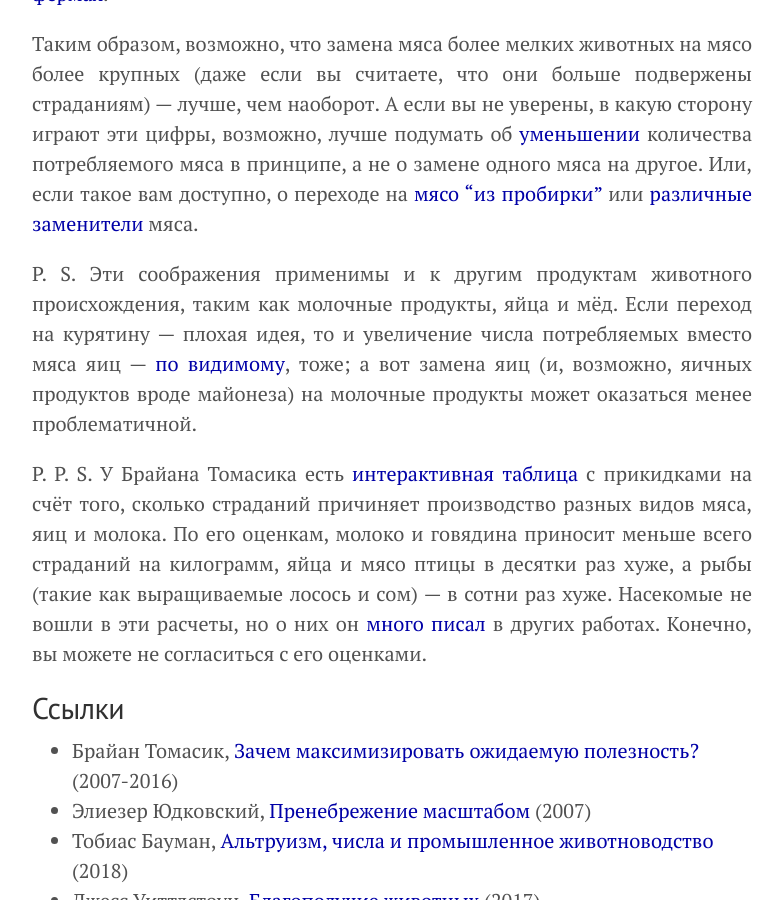
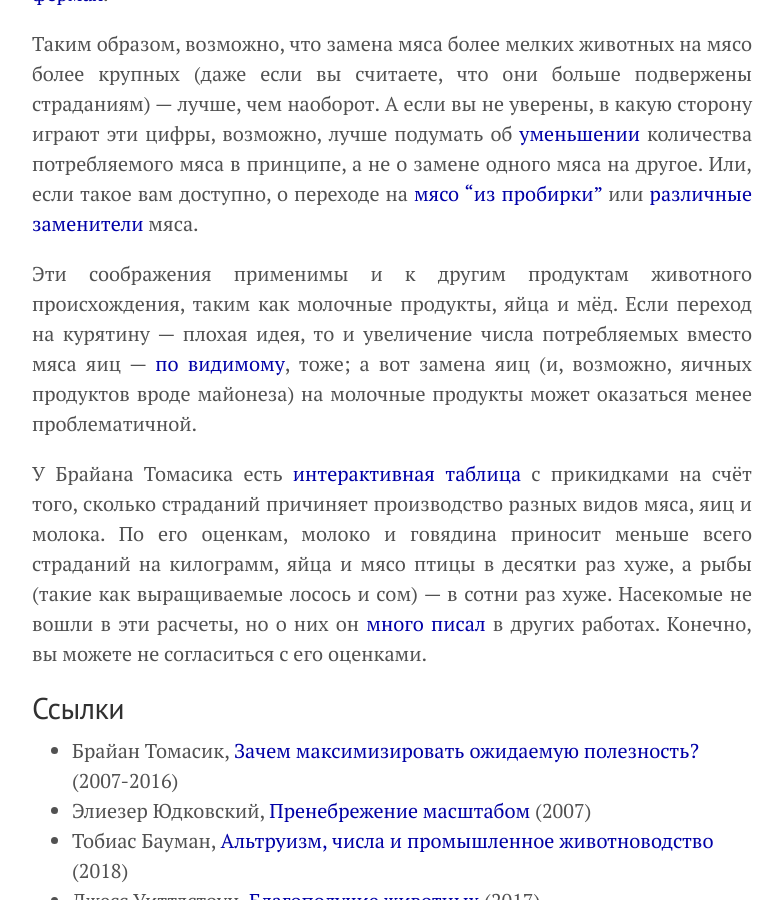
Before and after one commit to KKirdan/kkirdan.github.io, a Jekyll site: the page built from blog/_posts/3. average/2025-07-23-a9.md, in a window 1280 px wide and 900 px high, scrolled down 1481 px. Shown: the whole window, without its empty margins (248-1031 px from the left). Built offline with Jekyll 4.4.1, drawn with Linux system fonts in a browser that asks for light colours.

Commit message:
Update 2025-07-23-a9.md

```diff
--- a/blog/_posts/3. average/2025-07-23-a9.md
+++ b/blog/_posts/3. average/2025-07-23-a9.md
@@ -18,9 +18,9 @@ preview: images/a30c2718-93aa-4bba-9145-8dea1f5e41b7.jpg
 
 Таким образом, возможно, что замена мяса более мелких животных на мясо более крупных (даже если вы считаете, что они больше подвержены страданиям) — лучше, чем наоборот. А если вы не уверены, в какую сторону играют эти цифры, возможно, лучше подумать об [уменьшении](https://www.reducetarian.org/) количества потребляемого мяса в принципе, а не о замене одного мяса на другое. Или, если такое вам доступно, о переходе на [мясо "из пробирки"](https://biomolecula.ru/articles/kultiviruemoe-miaso-produkt-zavtrashnego-dnia) или [различные заменители](https://vk.com/eatingbetter) мяса.
 
-P. S. Эти соображения применимы и к другим продуктам животного происхождения, таким как молочные продукты, яйца и мёд. Если переход на курятину — плохая идея, то и увеличение числа потребляемых вместо мяса яиц — [по видимому](https://voicesforanimals.ru/why/chickens/hens), тоже; а вот замена яиц (и, возможно, яичных продуктов вроде майонеза) на молочные продукты может оказаться менее проблематичной.
+Эти соображения применимы и к другим продуктам животного происхождения, таким как молочные продукты, яйца и мёд. Если переход на курятину — плохая идея, то и увеличение числа потребляемых вместо мяса яиц — [по видимому](https://voicesforanimals.ru/why/chickens/hens), тоже; а вот замена яиц (и, возможно, яичных продуктов вроде майонеза) на молочные продукты может оказаться менее проблематичной.
 
-P. P. S. У Брайана Томасика есть [интерактивная таблица](https://reducing-suffering.org/how-much-direct-suffering-is-caused-by-various-animal-foods/) с прикидками на счёт того, сколько страданий причиняет производство разных видов мяса, яиц и молока. По его оценкам, молоко и говядина приносит меньше всего страданий на килограмм, яйца и мясо птицы в десятки раз хуже, а рыбы (такие как выращиваемые лосось и сом) — в сотни раз хуже. Насекомые не вошли в эти расчеты, но о них он [много](https://reducing-suffering.org/why-i-dont-support-eating-insects/) [писал](https://reducing-suffering.org/vegans-should-not-eat-insects-a-reply-to-fischer-2016/) в других работах. Конечно, вы можете не согласиться с его оценками.
+У Брайана Томасика есть [интерактивная таблица](https://reducing-suffering.org/how-much-direct-suffering-is-caused-by-various-animal-foods/) с прикидками на счёт того, сколько страданий причиняет производство разных видов мяса, яиц и молока. По его оценкам, молоко и говядина приносит меньше всего страданий на килограмм, яйца и мясо птицы в десятки раз хуже, а рыбы (такие как выращиваемые лосось и сом) — в сотни раз хуже. Насекомые не вошли в эти расчеты, но о них он [много](https://reducing-suffering.org/why-i-dont-support-eating-insects/) [писал](https://reducing-suffering.org/vegans-should-not-eat-insects-a-reply-to-fischer-2016/) в других работах. Конечно, вы можете не согласиться с его оценками.
 
 ## Ссылки
 
```
